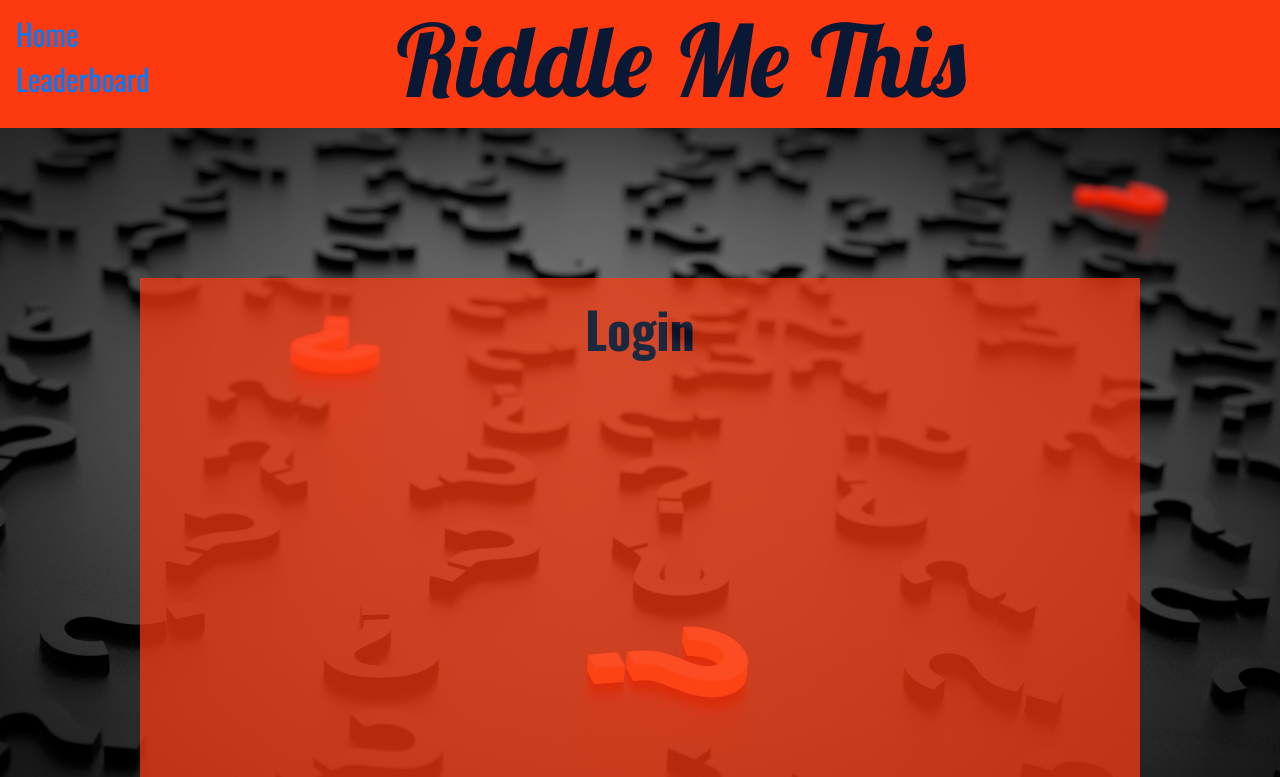
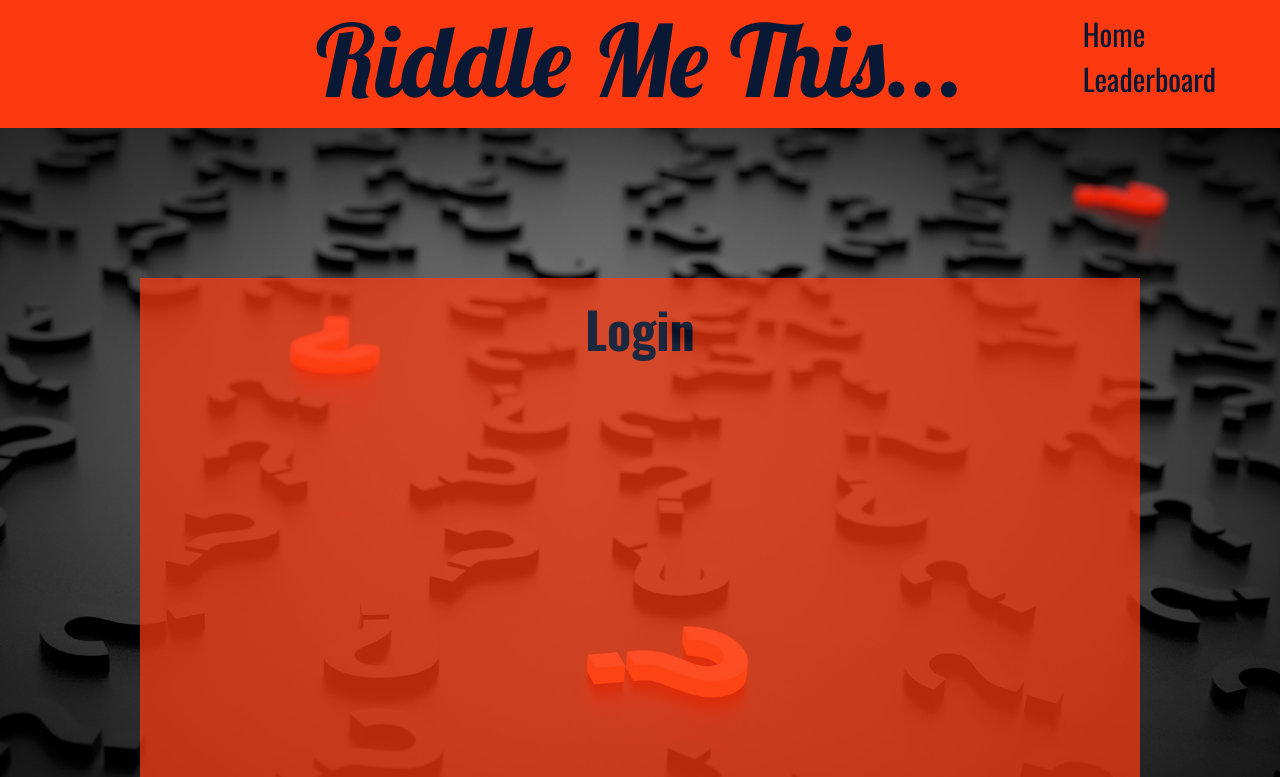
Before and after one commit to joanms/riddle-game, a Flask app: page / in a window 1280 px wide. Shown: the top 777 px of the page. Run offline with Flask 2, Linux system fonts and the light colour scheme; some libraries are stand-ins or nearby versions.

Commit message:
Fixed alignment of header elements and colour of hyperlinks

```diff
--- a/static/css/style.css
+++ b/static/css/style.css
@@ -32,6 +32,10 @@
     text-align: center;
 }
 
+a {
+color: #091834;
+}
+
 h1 {
     font-family: "Lobster", cursive;
     font-size: 100px;
@@ -53,9 +57,10 @@ h2 {
     float: right;
 }
 
-.menuitem {
+.menuitem a {
     font-family: Oswald;
     font-weight: 400;
     font-size: 30px;
     color: #091834;
+    text-decoration: none;
 }
--- a/templates/base.html
+++ b/templates/base.html
@@ -13,18 +13,18 @@
  <header>
             <div class="container-fluid">
                 <div class="row header-elements">
-                    <div class="row col-xs-12 col-sm-12 col-md-4 navbar">
+                    <div class="col-xs-12 col-md-8 offset-md-2 title">
+                        <h1>Riddle Me This...</h1>
+                    </div>
+                <div class="row col-xs-12 col-sm-12 col-md-2 navbar">
                     <ul class="list-inline clearfix">
                         <li class="col-xs-6 col-sm-3 menuitem">
-                                <a href="{{ url_for('index') }}">Home</a>
+                            <a href="index.html">Home</a>
                         </li>
                         <li class="col-xs-6 col-sm-3 menuitem">
-                                <a href="{{ url_for('leaderboard') }}">Leaderboard</a>
+                            <a href="leaderboard.html">Leaderboard</a>
                         </li>
                     </ul>
-                </div>
-                    <div>
-                        <h1 class="title">Riddle Me This</h1>
                 </div>
              </div>
         </div>
```
Lines whose indentation alone changed are shown as unchanged.
